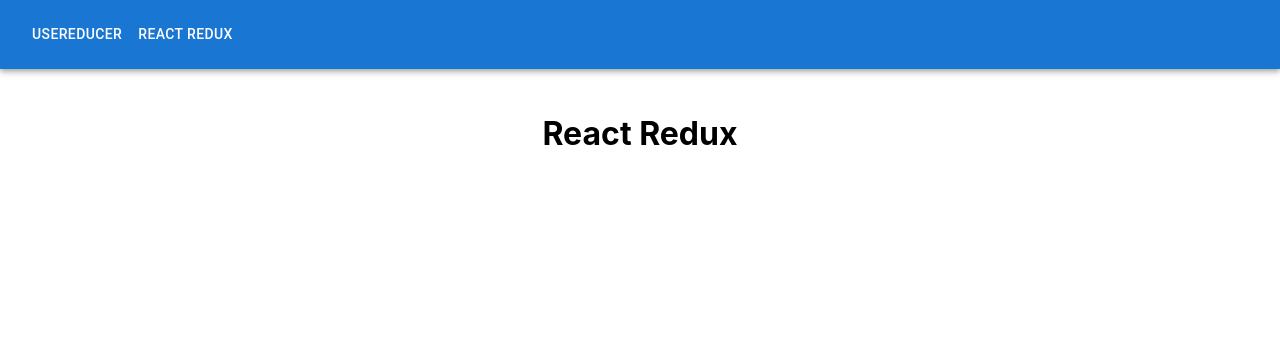
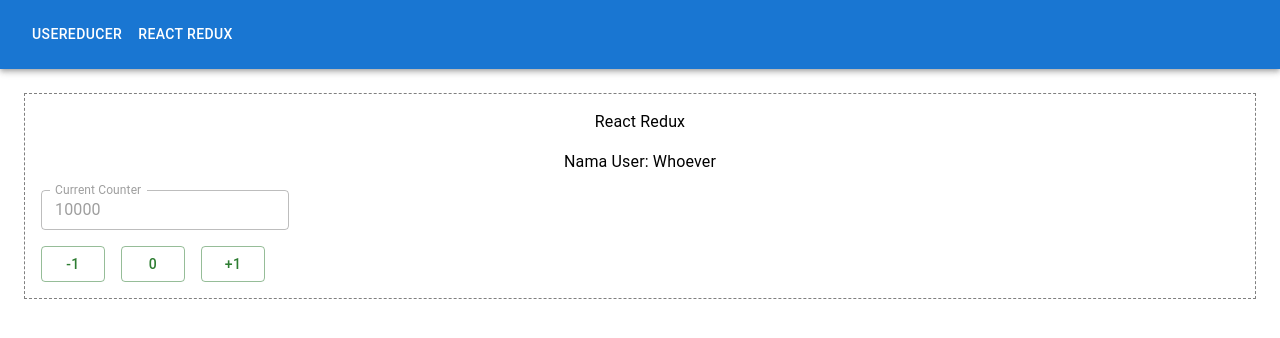
Before and after one commit to agungrg17/reactjs-project.github.io, a React (Create React App) app: page /react-redux in a window 1280 px wide. Shown: the top 338 px of the page. Built offline with nearby package versions, Linux system fonts and the light colour scheme.

Commit message:
made counter with redux

```diff
--- a/src/containers/CounterReduxContainer.jsx
+++ b/src/containers/CounterReduxContainer.jsx
@@ -1,3 +1,97 @@
-const CounterReduxContainer = () => {};
+import React from "react";
+
+import { Box, Button, TextField, Typography } from "@mui/material";
+
+// Di sini kita akan menggunakan useDispatch dan useSelector
+// useSelector = adalah suatu hooks yang memperbolehkan kita memilih global state yang digunakan
+// useDispatch = adalah suatu hooks yang memperbolehkan kita memilih action apa yang ingin dilakukan
+import { useDispatch, useSelector } from "react-redux";
+
+const CounterReduxContainer = () => {
+  // useSelector ini menerima sebuah fungsi dengan satu parameter "state"
+  // anggap saja ini seperti "filter"
+  const username = useSelector((state) => state.user);
+  const counter = useSelector((state) => state.counter);
+
+  // Untuk menggunakan dispatch (action) nya, kita gunakan dispatcher dari hooks useDispatch
+  const dispatcher = useDispatch();
+
+  const buttonDecrementOnClickHandler = () => {
+    // Di sini kita akan memanggil dispatcher-nya,
+    // jangan lupa untuk melemparkan aksi apa yang ingin dilakukan via
+    // props "type"
+    dispatcher({
+      type: "decrement",
+    });
+  };
+
+  const buttonResetOnClickHandler = () => {
+    dispatcher({
+      type: "reset",
+    });
+  };
+
+  const buttonIncrementOnClickHandler = () => {
+    dispatcher({
+      type: "increment",
+    });
+  };
+
+  return (
+    <>
+      <Box
+        sx={{
+          border: "1px dashed grey",
+          p: 2,
+          display: "flex",
+          flexDirection: "column",
+          gap: 2,
+        }}
+      >
+        <Typography variant="body1" component="div">
+          React Redux
+        </Typography>
+
+        <Typography variant="body1" component="div">
+          Nama User: {username}
+        </Typography>
+
+        <Box sx={{ display: "flex", gap: 2 }}>
+          <TextField
+            disabled
+            label="Current Counter"
+            // defaultValue="0"
+            value={counter}
+            size="small"
+          />
+        </Box>
+
+        <Box sx={{ display: "flex", gap: 2 }}>
+          <Button
+            variant="outlined"
+            color="success"
+            onClick={buttonDecrementOnClickHandler}
+          >
+            -1
+          </Button>
+          <Button
+            variant="outlined"
+            color="success"
+            onClick={buttonResetOnClickHandler}
+          >
+            0
+          </Button>
+          <Button
+            variant="outlined"
+            color="success"
+            onClick={buttonIncrementOnClickHandler}
+          >
+            +1
+          </Button>
+        </Box>
+      </Box>
+    </>
+  );
+};
 
 export default CounterReduxContainer;
--- a/src/index.js
+++ b/src/index.js
@@ -1,42 +1,102 @@
-import React from 'react';
-import ReactDOM from 'react-dom/client';
-import './index.css';
-import App from './App';
+// Counter redux
 
-import reportWebVitals from './reportWebVitals';
-//import { Provider } from 'react-redux';
-//import store from './app/store';
+import React from "react";
+import ReactDOM from "react-dom/client";
+import "./index.css";
+import App from "./App";
+import reportWebVitals from "./reportWebVitals";
+
+// Kenapa legacy? nanti kita akan telusuri yah !
+import { legacy_createStore as createStore } from "redux";
+// Jangan lupa import reducernya juga
+import { initialValue, rootReducer } from "./reducers/rootReducer";
+
+// Jangan lupa juga untuk import Provider dari react-redux
+import { Provider } from "react-redux";
+
 import { BrowserRouter, Routes, Route } from "react-router-dom";
+
+// Apabila pada saat menggunakan useReducer kita membuat dan menggunakan
+// reducernya dari sisi Component yang ingin digunakan, maka pada redux,
+// kita benar benar membuatnya secara "global" di index.js (root Component)
+
 import CounterReducerContainer from "./containers/CounterReducerContainer";
+// Jangan lupa untuk import CounterReduxContainer
+import CounterReduxContainer from "./containers/CounterReduxContainer";
 
-const root = ReactDOM.createRoot(document.getElementById('root'));
+const root = ReactDOM.createRoot(document.getElementById("root"));
+
+// di sini kita akan membuat "store"-nya (global state manager-nya)
+const store = createStore(rootReducer, initialValue);
 
 root.render(
   <React.StrictMode>
+    {/* Di sini kita menggunakan provider */}
+    {/* Provider menerima sebuah attributes bernama "store",
+        yang valuenya adalah store yang kita buat sebelumnya  */}
+    {/* Mirip dengan Context API pada React */}
+    <Provider store={store}>
       <BrowserRouter>
         <Routes>
           <Route path="/" element={<App />}>
             <Route path="use-reducer" element={<CounterReducerContainer />} />
-          <Route
-            path="react-redux"
-            element={
-              <>
-                <h1>React Redux</h1>
-              </>
-            }
-          />
+            {/* Jangan lupa ganti elementnya menjadi CounterReduxContainer */}
+            <Route path="react-redux" element={<CounterReduxContainer />} />
           </Route>
         </Routes>
       </BrowserRouter>
+    </Provider>
   </React.StrictMode>
-  // <React.StrictMode>
-  //   <Provider store={store} >
-  //     <App />
-  //   </Provider>
-  // </React.StrictMode>
 );
 
 // If you want to start measuring performance in your app, pass a function
 // to log results (for example: reportWebVitals(console.log))
 // or send to an analytics endpoint. Learn more: https://bit.ly/CRA-vitals
 reportWebVitals();
+
+
+
+//Counter with reducer
+
+// import React from 'react';
+// import ReactDOM from 'react-dom/client';
+// import './index.css';
+// import App from './App';
+
+// import reportWebVitals from './reportWebVitals';
+// //import { Provider } from 'react-redux';
+// //import store from './app/store';
+// import { BrowserRouter, Routes, Route } from "react-router-dom";
+// import CounterReducerContainer from "./containers/CounterReducerContainer";
+
+// const root = ReactDOM.createRoot(document.getElementById('root'));
+
+// root.render(
+//   <React.StrictMode>
+//     <BrowserRouter>
+//       <Routes>
+//         <Route path="/" element={<App />}>
+//           <Route path="use-reducer" element={<CounterReducerContainer />} />
+//           <Route
+//             path="react-redux"
+//             element={
+//               <>
+//                 <h1>React Redux</h1>
+//               </>
+//             }
+//           />
+//         </Route>
+//       </Routes>
+//     </BrowserRouter>
+//   </React.StrictMode>
+//   // <React.StrictMode>
+//   //   <Provider store={store} >
+//   //     <App />
+//   //   </Provider>
+//   // </React.StrictMode>
+// );
+
+// // If you want to start measuring performance in your app, pass a function
+// // to log results (for example: reportWebVitals(console.log))
+// // or send to an analytics endpoint. Learn more: https://bit.ly/CRA-vitals
+// reportWebVitals();
--- /dev/null
+++ b/src/reducers/rootReducer.js
@@ -0,0 +1,41 @@
+// Apakah isi dari CounterReduxReducer ini???
+// Mirip dengan CounterReducer !
+
+// ini hanyalah initial value, jadi tidak apa dibuat const
+// Ceritanya sekarang data awalnya ingin kita ubah berubah object
+export const initialValue = { user: "Whoever", counter: 10000 };
+
+export const rootReducer = (state, action) => {
+  // asumsi sebelumnya: action memiliki tipeAksi sebagai kondisi
+
+  // dengan redux, tipeAksi HARUS bernama "type"
+  // sehingga action HARUS memiliki type, yang isinya sebagai berikut
+
+  // "increment" untuk menambahkan counter (+1)
+  // "decrement" untuk mengurangi counter (-1)
+  // "incrementSpec" untuk menambahkan counter sejumlah "amount" (+ amount)
+  // "decrementSpec" untuk mengurangi counter sejumlah "amount" (- amount)
+  // "reset" untuk membuat counter jadi 0
+
+  // Karena sekarang ini kita sudah menggunakan object, ada yang harus dimodifikasi dari kodenya
+  // yang kita buat
+
+  if (action.type === "increment") {
+    // return counter + 1;
+    return { ...state, counter: state.counter + 1 };
+  } else if (action.type === "decrement") {
+    // return counter - 1;
+    return { ...state, counter: state.counter - 1 };
+  } else if (action.type === "incrementSpec") {
+    // return counter + action.amount;
+    return { ...state, counter: state.counter + action.amount };
+  } else if (action.type === "decrementSpec") {
+    return { ...state, counter: state.counter - action.amount };
+  } else if (action.type === "reset") {
+    return { ...state, counter: 0 };
+  }
+  // HARUS ADA DEFAULT STATENYA atau kode ini tidak akan berjalan !
+  else {
+    return state;
+  }
+};
```
Lines whose indentation alone changed are shown as unchanged.
